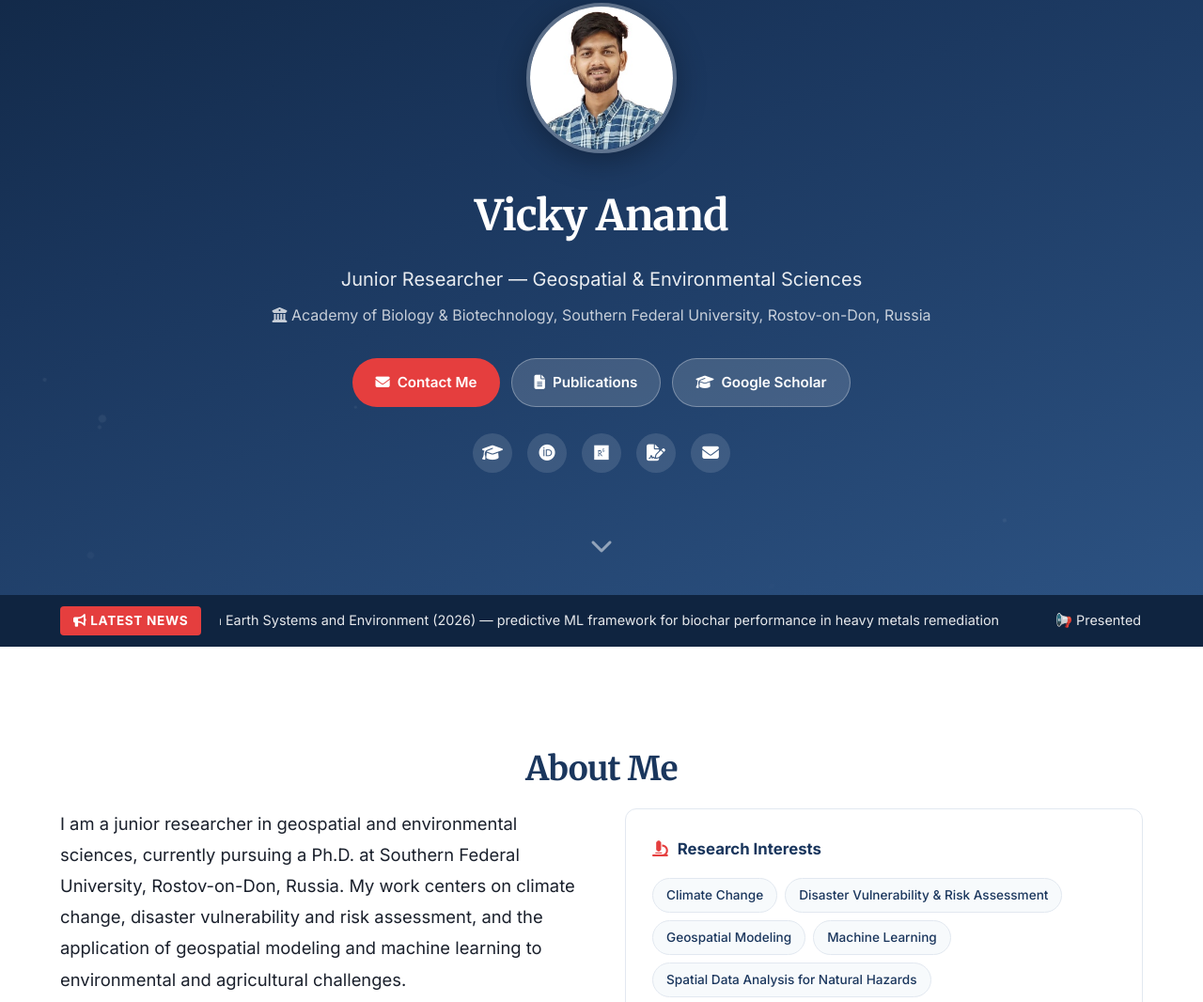
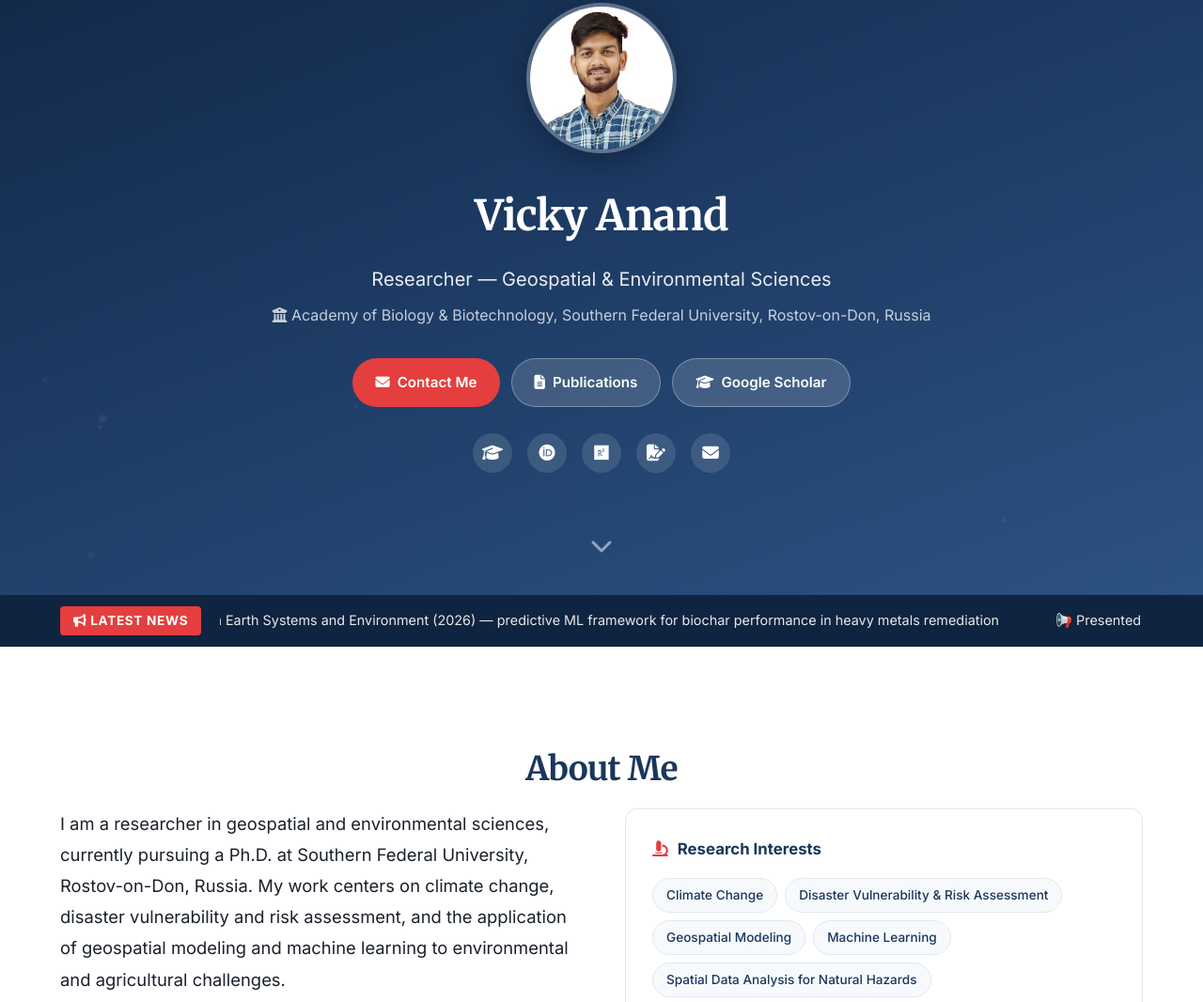
Before and after one commit to vickyanandsfedu/website, a plain HTML site: page index.html in a window 1280 px wide. Shown: the part 167-1233 px from the top of the page at 94% size. Drawn offline with Linux system fonts and the light colour scheme.

Commit message:
Update index.html

```diff
--- a/index.html
+++ b/index.html
@@ -3,8 +3,8 @@
 <head>
     <meta charset="UTF-8">
     <meta name="viewport" content="width=device-width, initial-scale=1.0">
-    <title>Vicky Anand | Junior Researcher — Geospatial & Environmental Sciences</title>
-    <meta name="description" content="Vicky Anand — Junior Researcher, Academy of Biology and Biotechnology, Southern Federal University. Geospatial modeling, disaster risk assessment, and machine learning for environmental science.">
+    <title>Vicky Anand | Researcher — Geospatial & Environmental Sciences</title>
+    <meta name="description" content="Vicky Anand — Researcher, Academy of Biology and Biotechnology, Southern Federal University. Geospatial modeling, disaster risk assessment, and machine learning for environmental science.">
     <link rel="stylesheet" href="css/style.css">
     <link rel="stylesheet" href="https://cdnjs.cloudflare.com/ajax/libs/font-awesome/6.4.0/css/all.min.css">
     <link href="https://fonts.googleapis.com/css2?family=Inter:wght@300;400;500;600;700;800&family=Merriweather:wght@300;400;700&display=swap" rel="stylesheet">
@@ -74,7 +74,7 @@
                 </div>
             </div>
             <h1 class="hero-name">Vicky Anand</h1>
-            <p class="hero-title">Junior Researcher — Geospatial &amp; Environmental Sciences</p>
+            <p class="hero-title"> Researcher — Geospatial &amp; Environmental Sciences</p>
             <p class="hero-affiliation">
                 <i class="fas fa-university"></i> Academy of Biology &amp; Biotechnology, Southern Federal University, Rostov-on-Don, Russia
             </p>
@@ -126,7 +126,7 @@
             <h2 class="section-title">About Me</h2>
             <div class="about-grid">
                 <div class="about-text">
-                    <p class="lead">I am a junior researcher in geospatial and environmental sciences, currently pursuing a Ph.D. at Southern Federal University, Rostov-on-Don, Russia. My work centers on climate change, disaster vulnerability and risk assessment, and the application of geospatial modeling and machine learning to environmental and agricultural challenges.</p>
+                    <p class="lead">I am a researcher in geospatial and environmental sciences, currently pursuing a Ph.D. at Southern Federal University, Rostov-on-Don, Russia. My work centers on climate change, disaster vulnerability and risk assessment, and the application of geospatial modeling and machine learning to environmental and agricultural challenges.</p>
                     <p>My work spans designing and optimizing geospatial models for environmental and hazard assessments, interpreting spatial datasets with advanced geospatial and statistical techniques, and applying GIS software, remote sensing tools, and machine learning frameworks to spatial analysis problems. I also regularly draft, write, and review research publications in the geospatial sciences.</p>
                     <p>Before joining the Academy of Biology and Biotechnology at Southern Federal University as a Junior Researcher, I worked as a Geographer with the Directorate of Census Operations, Punjab, India, and completed an internship at the Indian Meteorological Centre, Chandigarh. I hold a Master's in Remote Sensing and GIS from Panjab University, Chandigarh, and a Bachelor's (Honours) in Geography from the University of Delhi.</p>
 
@@ -766,7 +766,7 @@
             <div class="footer-content">
                 <div class="footer-info">
                     <h3>Vicky Anand</h3>
-                    <p>Junior Researcher, Academy of Biology &amp; Biotechnology<br>Southern Federal University, Rostov-on-Don, Russia</p>
+                    <p>Researcher, Academy of Biology &amp; Biotechnology<br>Southern Federal University, Rostov-on-Don, Russia</p>
                     <div class="footer-social">
                         <a href="https://scholar.google.com/citations?user=_QTlY1cAAAAJ&hl=en" target="_blank"><i class="fas fa-graduation-cap"></i></a>
                         <a href="https://orcid.org/0009-0003-3684-1696" target="_blank"><i class="fab fa-orcid"></i></a>
```
